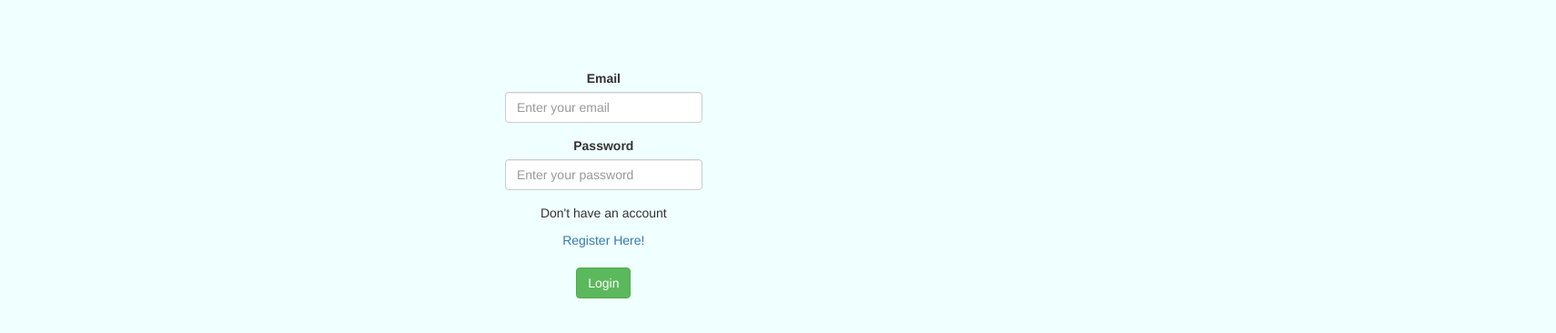
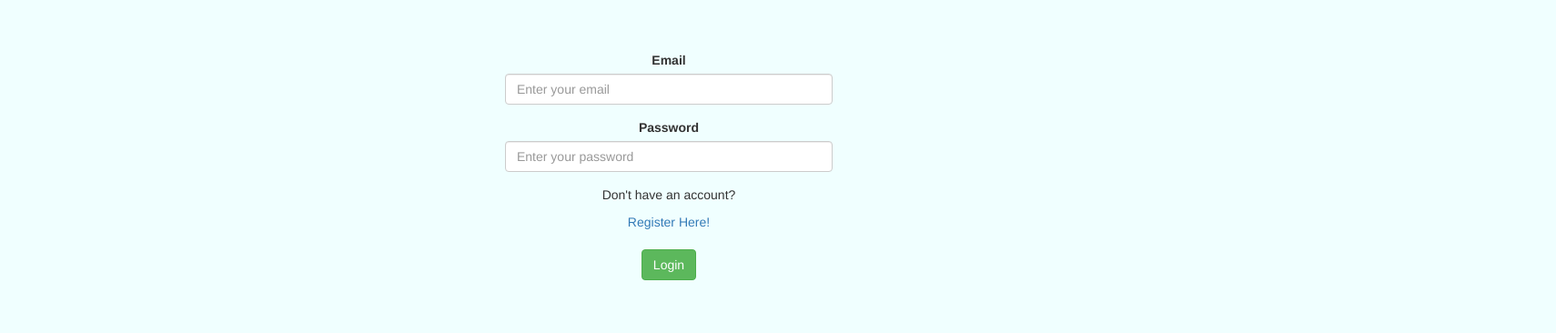
Before and after one commit to nareshyadav2912/ElitmusProject, a plain HTML site: page index.html in a window 1280 px wide. Shown: the part 144-510 px from the top of the page at 91% size, 1710 px wide, since content can reach past the window. Drawn offline with nearby package versions, Linux system fonts and the light colour scheme.

Commit message:
Changes in index.html

```diff
--- a/index.html
+++ b/index.html
@@ -1,25 +1,28 @@
 <!DOCTYPE html>
 <html>
+
 <head>
 	<meta charset="UTF-8">
-	<meta name="viewport" content="width=device-width, initial-scale=1.0">
 	<script src="https://cdnjs.cloudflare.com/ajax/libs/jquery/3.6.0/jquery.min.js"></script>
 	<!-- Bootstrap theme -->
 	<link rel="stylesheet" href="https://maxcdn.bootstrapcdn.com/bootstrap/3.4.1/css/bootstrap.min.css">
 	<script src="https://maxcdn.bootstrapcdn.com/bootstrap/3.4.1/js/bootstrap.min.js"></script>
 	<title>ElitmusProject</title>
 </head>
+
 <body>
 	<style>
-		body{
+		body {
 			background-color: azure;
 			text-align: center;
 			padding-top: 200px;
 			padding-left: 540px;
 		}
 	</style>
-	<br>
+	<div class="container">
 	<form name="login_form" id="login_form" method="post" action="#" enctype="multipart/form-data">
+		<div class="row">
+
 			<div class="col-sm-4">
 				<div class="form-group">
 					<label for="email">Email</label>
@@ -32,12 +35,12 @@
 					<input type="password" name="login_password" id="login_password" class="form-control"
 						placeholder="Enter your password">
 				</div>
-			<p>Don't have an account</p><a href="register.html">Register Here!</a><br><br>
+				<p>Don't have an account?</p><a href="register.html">Register Here!</a><br><br>
 				<button type="button" id="login" name="login" class="btn btn-success">Login</button>
+			</div>
 	</form>
+	<div class="col-sm-4">
 	</div>
-	<br>
-</body>
 	<script type="module">
 
 		import { initializeApp } from "https://www.gstatic.com/firebasejs/9.10.0/firebase-app.js";
@@ -91,5 +94,6 @@
 	// });
 
 	</script>
+</body>
 
 </html>
```
Also changed, not shown: home1.html (+4 -2 lines), register.html (+2 -1 lines). Lines whose indentation alone changed are shown as unchanged.
